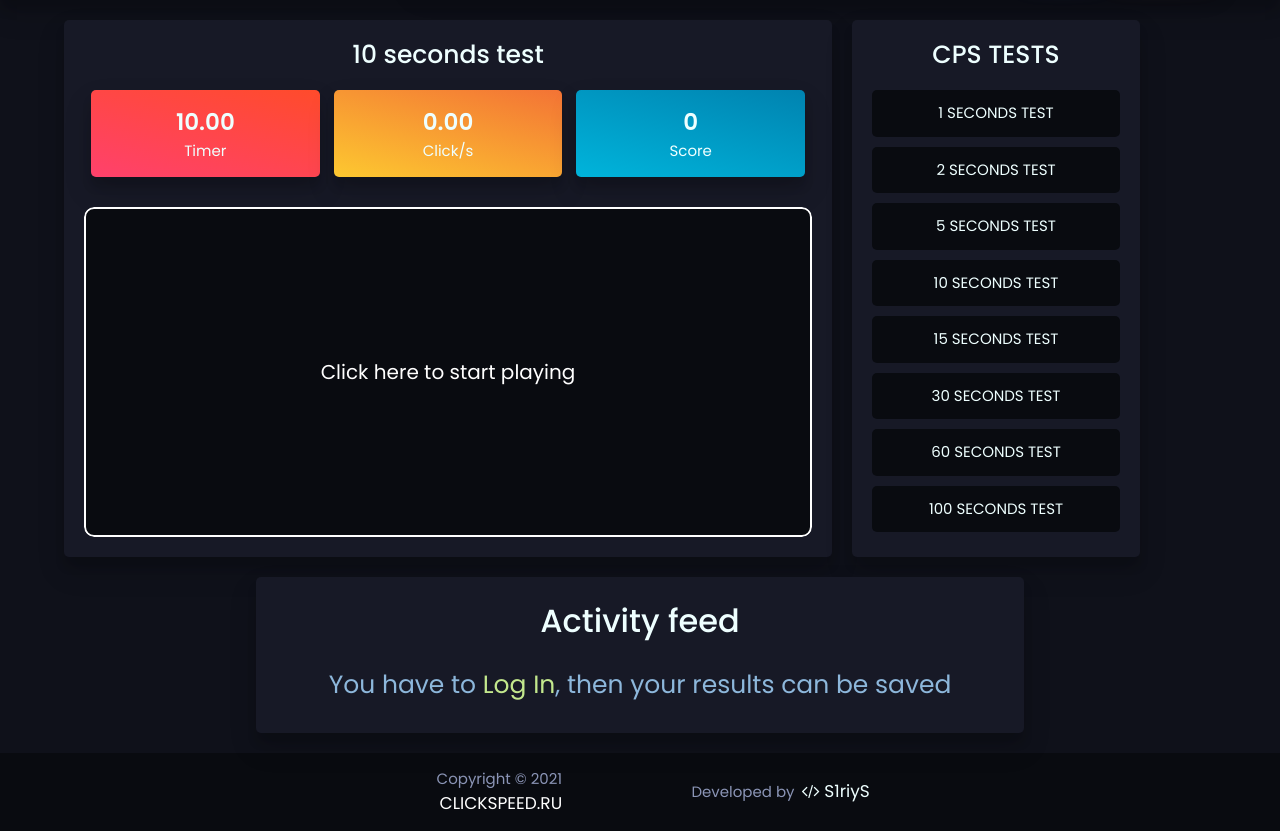
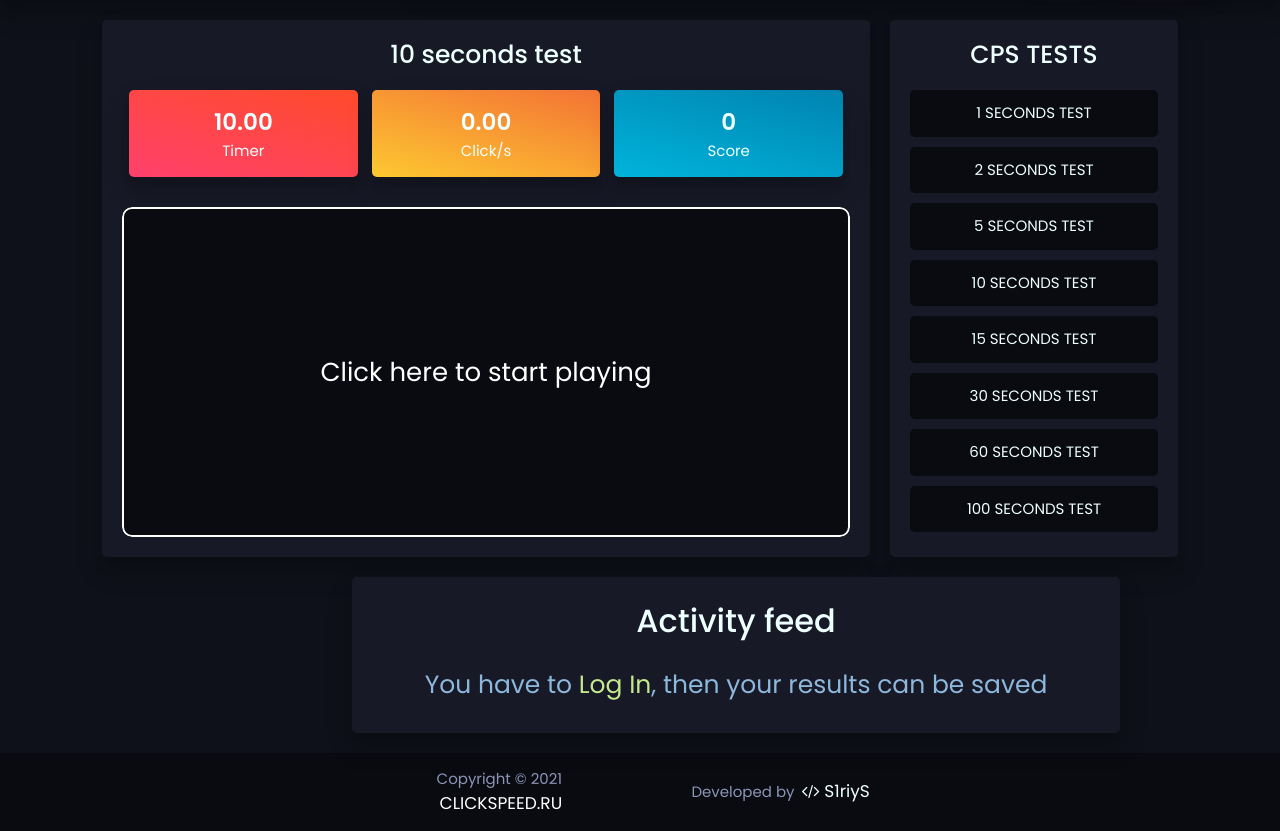
Before and after one commit to S1riyS/CLICKSPEED, a Flask app: page /tests/CPS in a window 1280 px wide. Shown: the part 72-903 px from the top of the page. Run offline with Flask 2, Linux system fonts and the light colour scheme; some libraries are stand-ins or nearby versions.

Commit message:
Fixed problem with margins

```diff
--- a/app/static/css/cps.css
+++ b/app/static/css/cps.css
@@ -1,3 +1,7 @@
+.main .row {
+    justify-content: center;
+}
+
 .test-block {
     width: 100%;
 }
@@ -50,7 +54,7 @@
 #start-btn {
     width: 100%;
     height: 330px;
-    font-size: 20px;
+    font-size: 26px;
     border: 2px solid #fff;
     border-radius: 10px;
     background: #090B10;
--- a/app/static/js/cps.js
+++ b/app/static/js/cps.js
@@ -17,6 +17,8 @@ const counter = document.querySelector('#counter'),
     cpsCounter = document.querySelector('#cps'),
     clickButton = document.querySelector('#start-btn'),
     clickArea = document.querySelector('#click-area');
+
+$('.results ').removeClass('offset-lg-2');
 
 // Функция, которая отрабатывает при нажатии на "кнопку"
 function clickOnButton() {
```
